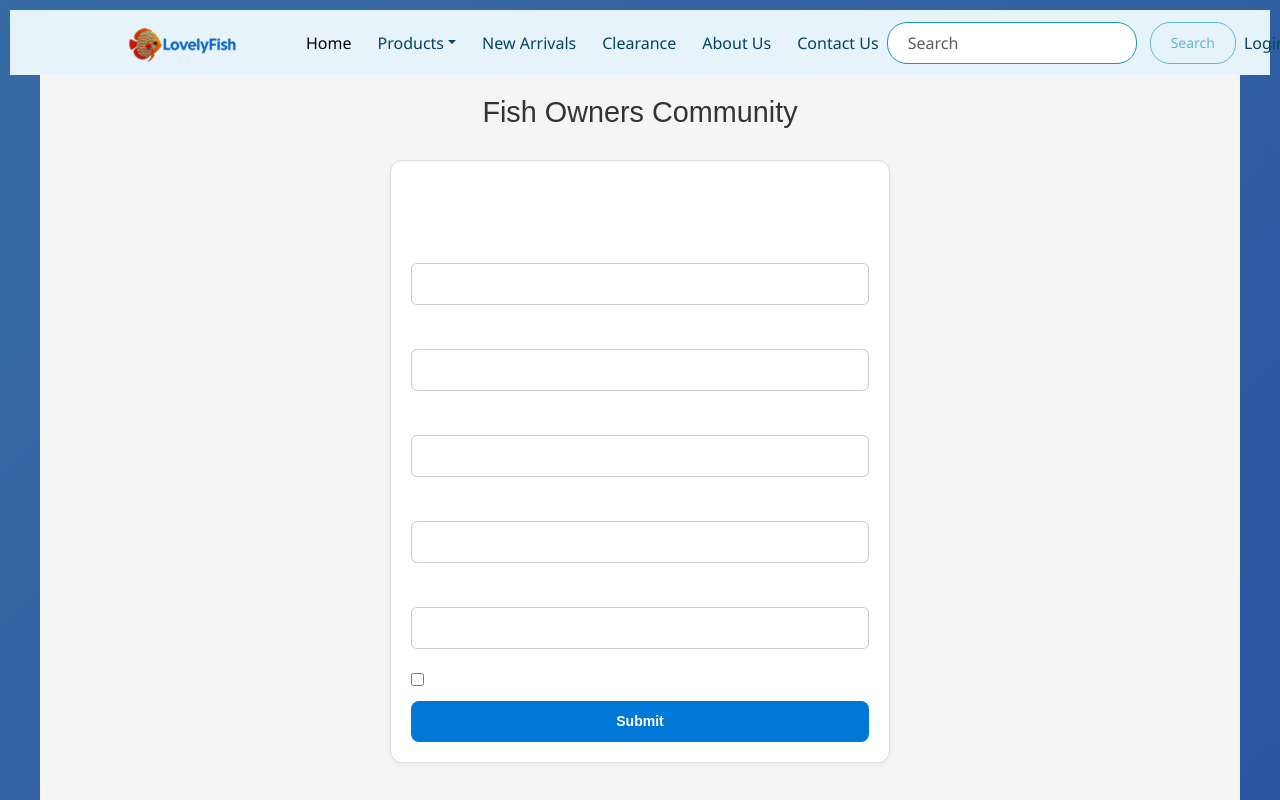
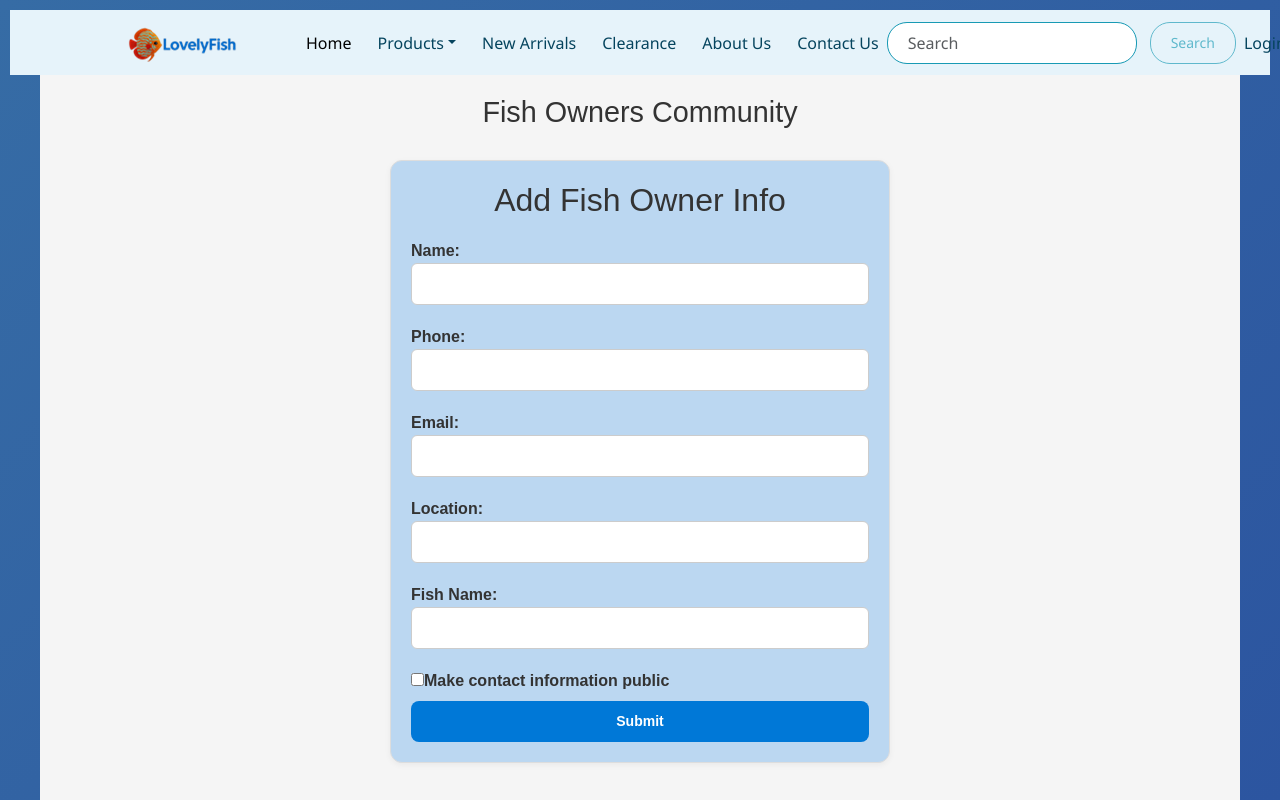
Before and after one commit to trinazhang2024/LovelyFish, a React (Create React App) app in the folder react-lovelyfish/: page /fish-community in a window 1280 px wide. Shown: the top 800 px of the page. Built offline with nearby package versions, Linux system fonts and the light colour scheme; no server answers.

Commit message:
FishOwnerList.css updated

```diff
--- a/react-lovelyfish/src/pages/FishOwners/FishOwnerForm/FishOwnerForm.css
+++ b/react-lovelyfish/src/pages/FishOwners/FishOwnerForm/FishOwnerForm.css
@@ -3,8 +3,9 @@
   margin: 0 auto;
   padding: 20px;
   border-radius: 12px;
-  background: #fff;
+  background: hsl(209, 66%, 84%);
   border: 1px solid #ddd;
+  color:#333 !important;
   box-shadow: 0 2px 6px rgba(0,0,0,0.05);
 }
 
--- a/react-lovelyfish/src/styles/global.css
+++ b/react-lovelyfish/src/styles/global.css
@@ -16,7 +16,7 @@ html, body {
 /* Reset link and list styles */
 a {
   text-decoration: none;
-  color: inherit;
+
 }
 
 li {
```
